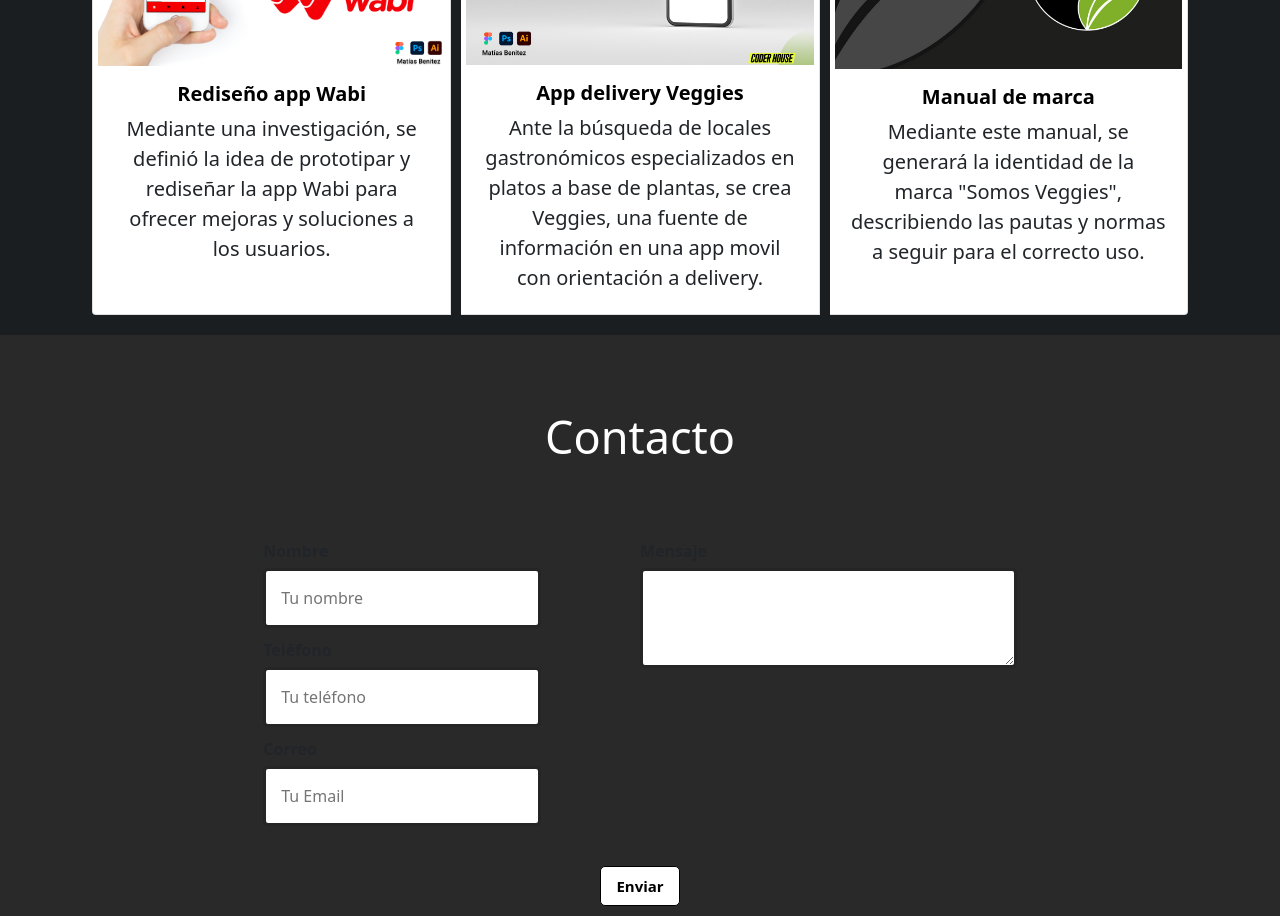
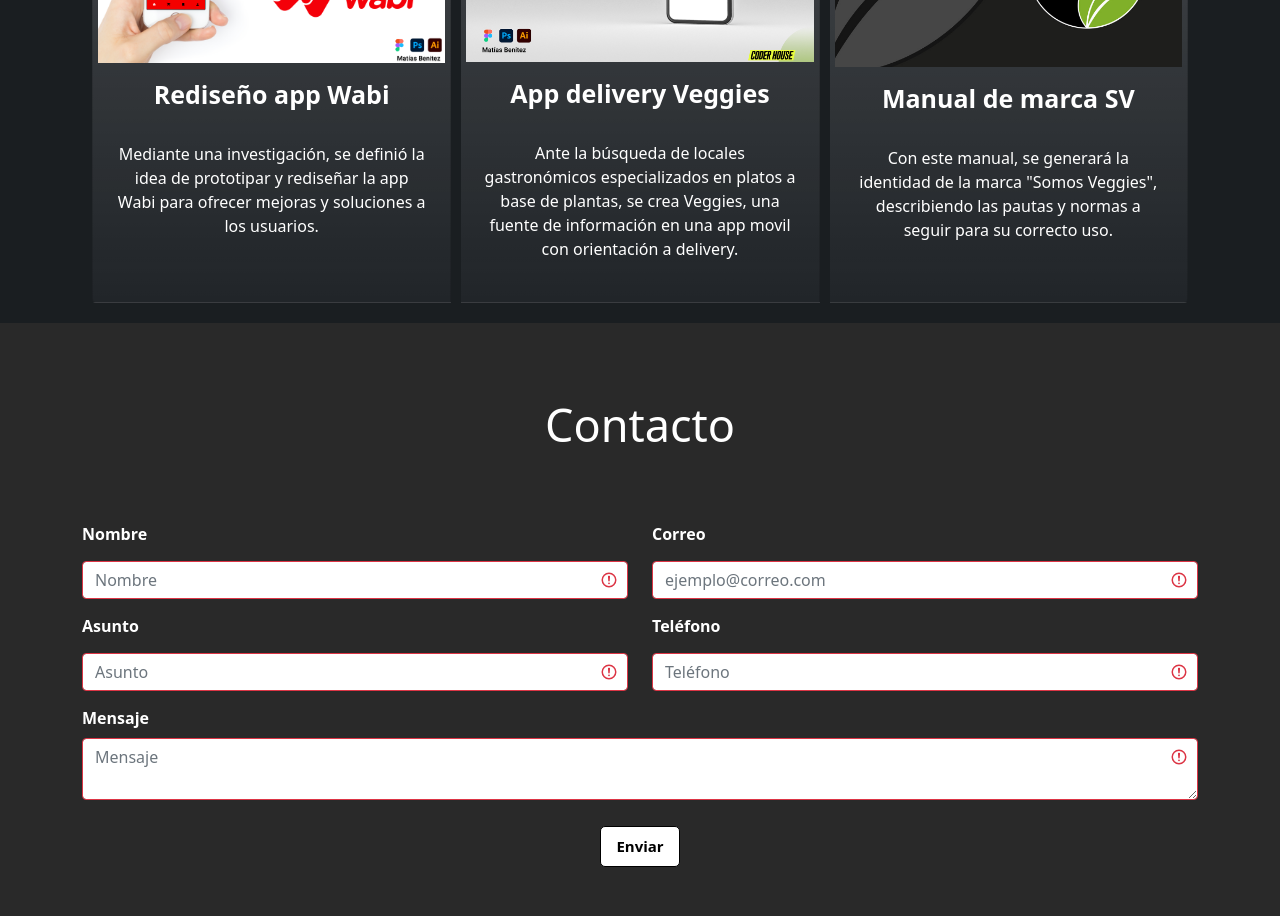
Before and after one commit to Matias-Benitez/Portfolio, a plain HTML site: page index.html in a window 1280 px wide. Shown: the part 2030-2946 px from the top of the page. Drawn offline with nearby package versions, Linux system fonts and the light colour scheme.

Commit message:
add styles contacto

```diff
--- a/index.html
+++ b/index.html
@@ -125,104 +125,71 @@
     </section>
     <!-- End section three bootstrap -->
 
+    <!-- Section four bootstrap -->
     <section id="portfolio">
       <div class="container">
       <h2 class="title">Portfolio</h2>
         <div class="card-group">
-          <div class="card">
-            <img src="images/Slide-0.png" class="card-img-top" alt="Slide-0">
+          <div class="card text-white bg-dark bg-gradient">
+            <a href="https://www.behance.net/gallery/134317169/Rediseno-UXUI-Wabi" target="_blank"><img class="card-img-top" src="images/Slide-0.png" alt="Slide-0"></a>
             <div class="card-body">
               <h5 class="card-title">Rediseño app Wabi</h5>
               <p class="card-text">Mediante una investigación, se definió la idea de prototipar y rediseñar la app Wabi para ofrecer mejoras y soluciones a los usuarios.</p>
             </div>
           </div>
-          <div class="card">
-            <img src="images/Slide-1.png" class="card-img-top" alt="Slide-1">
+          <div class="card text-white bg-dark bg-gradient">
+            <a href="https://www.behance.net/gallery/128971921/Veggies-%28Proyecto-Final-UxUi%29" target="_blank"><img class="card-img-top" src="images/Slide-1.png" alt="Slide-1"></a>
             <div class="card-body">
               <h5 class="card-title">App delivery Veggies</h5>
               <p class="card-text">Ante la búsqueda de locales gastronómicos especializados en platos a base de plantas, se crea Veggies, una fuente de información en una app movil con orientación a delivery.</p>
             </div>
           </div>
-          <div class="card">
-            <img src="images/Slide-2.png" class="card-img-top" alt="Slide-2">
+          <div class="card text-white bg-dark bg-gradient">
+            <a href="https://www.behance.net/gallery/121406529/Somos-Veggies" target="_blank"><img class="card-img-top" src="images/Slide-2.png" alt="Slide-2"></a>
             <div class="card-body">
-              <h5 class="card-title">Manual de marca</h5>
-              <p class="card-text">Mediante este manual, se generará la identidad de la marca "Somos Veggies", describiendo las pautas y normas a seguir para el correcto uso.</p>
+              <h5 class="card-title">Manual de marca SV</h5>
+              <p class="card-text">Con este manual, se generará la identidad de la marca "Somos Veggies", describiendo las pautas y normas a seguir para su correcto uso.</p>
             </div>
           </div>
         </div>
       </div>
     </section>
+    <!-- End section four bootstrap -->
 
-
-    <!-- Section four bootstrap -->
-    <!-- <section id="portfolio">
-    <h2 class="title">Portfolio</h2>
+    <!-- Section five bootstrap -->
+    <section id="contacto">
+        <h2 class="title">Contacto</h2>
         <div class="container">
           <div class="row">
-            <div class="col-sm-12">
-                <div id="carouselExampleIndicators" class="carousel slide" data-bs-ride="carousel">
-                    <div class="carousel-indicators">
-                      <button type="button" data-bs-target="#carouselExampleIndicators" data-bs-slide-to="0" class="active" aria-current="true" aria-label="Slide 1"></button>
-                      <button type="button" data-bs-target="#carouselExampleIndicators" data-bs-slide-to="1" aria-label="Slide 2"></button>
-                      <button type="button" data-bs-target="#carouselExampleIndicators" data-bs-slide-to="2" aria-label="Slide 3"></button>
+            <div class="col was-validated">
+              <label>Nombre</label>
+              <input type="text" class="form-control" placeholder="Nombre" aria-label="Nombre" required>
             </div>
-                    <div class="carousel-inner">
-                      <div class="carousel-item active">
-                        <img src="images/Slide-0.png" class="d-block w-100" alt="Wabi">
-                      </div>
-                      <div class="carousel-item">
-                        <img src="images/Slide-1.png" class="d-block w-100" alt="Somos-Veggies">
-                      </div>
-                      <div class="carousel-item">
-                        <img src="images/Slide-2.png" class="d-block w-100" alt="Somos-Veggies">
+            <div class="col was-validated">
+              <label>Correo</label>
+              <input type="email" class="form-control" placeholder="ejemplo@correo.com" aria-label="ejemplo@correo.com" required>
             </div>
           </div>
-                    <button class="carousel-control-prev" type="button" data-bs-target="#carouselExampleIndicators" data-bs-slide="prev">
-                      <span class="carousel-control-prev-icon" aria-hidden="true"></span>
-                      <span class="visually-hidden">Previous</span>
-                    </button>
-                    <button class="carousel-control-next" type="button" data-bs-target="#carouselExampleIndicators" data-bs-slide="next">
-                      <span class="carousel-control-next-icon" aria-hidden="true"></span>
-                      <span class="visually-hidden">Next</span>
-                    </button>
+          <div class="row">
+            <div class="col was-validated">
+              <label>Asunto</label>
+              <input type="text" class="form-control" placeholder="Asunto" aria-label="Asunto" required>
+            </div>
+            <div class="col was-validated">
+              <label>Teléfono</label>
+              <input type="tel" class="form-control" placeholder="Teléfono" aria-label="Teléfono" required>
             </div>
           </div>
-        </div>
-    </div>
-    </section> -->
-    <!-- End section four bootstrap -->
-
-    <!-- Section five -->
-    <section id="contacto">
-        <h2 class="title">Contacto</h2>
-            <form class="form">
-            <fieldset>
-            <div class="grid-camps">
-                <div class="camps">
-                    <label>Nombre</label>
-                    <input type="text" placeholder="Tu nombre">
-                </div>
-                <div class="camps">
-                    <label>Teléfono</label>
-                    <input type="tel" placeholder="Tu teléfono">
-                </div>
-                <div class="camps">
-                    <label>Correo</label>
-                    <input type="email" placeholder="Tu Email">
-                </div>
-                <div class="camps end-item-form">
-                    <label>Mensaje</label>
-                    <textarea></textarea>
-                </div>
+          <div class="mb-3 was-validated">
+            <label for="validationTextarea" class="form-label">Mensaje</label>
+            <textarea class="form-control is-invalid" id="validationTextarea" placeholder="Mensaje" required></textarea>
           </div>
           <div class="send">
             <input class="button" type="submit" value="Enviar">
         </div>
-            </fieldset>
-            </form>
+        </div>
         </section>
-    <!-- End section five -->
+    <!-- Section five bootstrap -->
 </main>
 
     <!-- Footer -->
@@ -230,7 +197,7 @@
         <nav class="footer">
             <a href="https://www.linkedin.com/in/mat%C3%ADas-benitez/" target="_blank"><img class="footer-img" SRC="images/linkedin.png" ALT="Logo linkedin"></a>
             <a href="https://www.behance.net/matiasbenitez4" target="_blank"><img class="footer-img" SRC="images/logotipo-de-behance.png" ALT="Logo behance"></a>
-            <a class="end-item-footer" href="" target="_blank"><img class="footer-img" SRC="images/github.png" ALT="Logo github"></a>
+            <a class="end-item-footer" href="https://github.com/Matias2022/Coder" target="_blank"><img class="footer-img" SRC="images/github.png" ALT="Logo github"></a>
             <div>
             <p>Iconos diseñados por Flaticon from https://www.flaticon.es</p>
             </div>
--- a/style.css
+++ b/style.css
@@ -27,14 +27,14 @@
     margin-bottom: 30px;
 }
 h4 {
-    font-size: 20px;
+    font-size: 18px;
     color: var(--white);
     margin: 20px;
     text-align: center;
 }
 h5 {
-    font-size: 20px;
-    color: var(--black);
+    font-size: 25px;
+    color: var(--white);
     text-align: center;
     font-weight: bold;
 }
@@ -207,6 +207,11 @@
     margin: 10px;
     text-align: center;
 }
+.card-text {
+    font-size: 16px;
+    margin: auto;
+    padding: 25px 0 20px 0;
+}
 /*End section three*/
 
 /*Section five*/
@@ -214,68 +219,15 @@
     background-color: var(--primary);
     padding: 20px;
 }
-.form {
-    margin: 0px auto;
-    width: 80%;
-}
-.grid-camps {
-    display: grid;
-    grid-template-columns: 1fr 1fr;
-    grid-template-rows: repeat(3, 1fr);
-    column-gap: 30px;
-    width: 80%;
-    margin: 0 auto;
-    padding: 20px;
-}
-@media screen and (max-width: 480px) {
-    .grid-camps {
-        display: flex;
-        flex-direction: column;
-        align-items:center;
-    }
-    .grid-camps .camps input {
-        width: 100%;
-        padding: 5px;
-        border-radius: 5px;
-        border:solid var(--secondary);
-    }
-    .grid-camps .camps textarea {
-        width: 100%;
-        border:solid var(--secondary);
-        padding: 15px;
-        border-radius: 5px;
-    }
-}
-.end-item-form {
-    grid-area: 1 / 2 / 3 / 4;
-}
-.form fieldset {
-    border: none;
-}
-.camps {
-    margin-bottom: 10px;
-}
-.camps label {
-    font-weight: bold;
-    margin-bottom: 5px;
-    display: block;
-}
-.camps input {
-    width: 80%;
-    padding: 15px;
-    border-radius: 5px;
-    border:solid var(--secondary);
-}
-.camps textarea {
-    width: 100%;
-    height: 100px;
-    border:solid var(--secondary);
-    padding: 15px;
-    border-radius: 5px;
-}
 .send {
     display: flex;
     justify-content: center;
+}
+label {
+    font-weight: bold;
+    margin: 15px 0px;
+    display: block;
+    color: var(--white);
 }
 /*End section five*/
 
```
Lines whose indentation alone changed are shown as unchanged.
